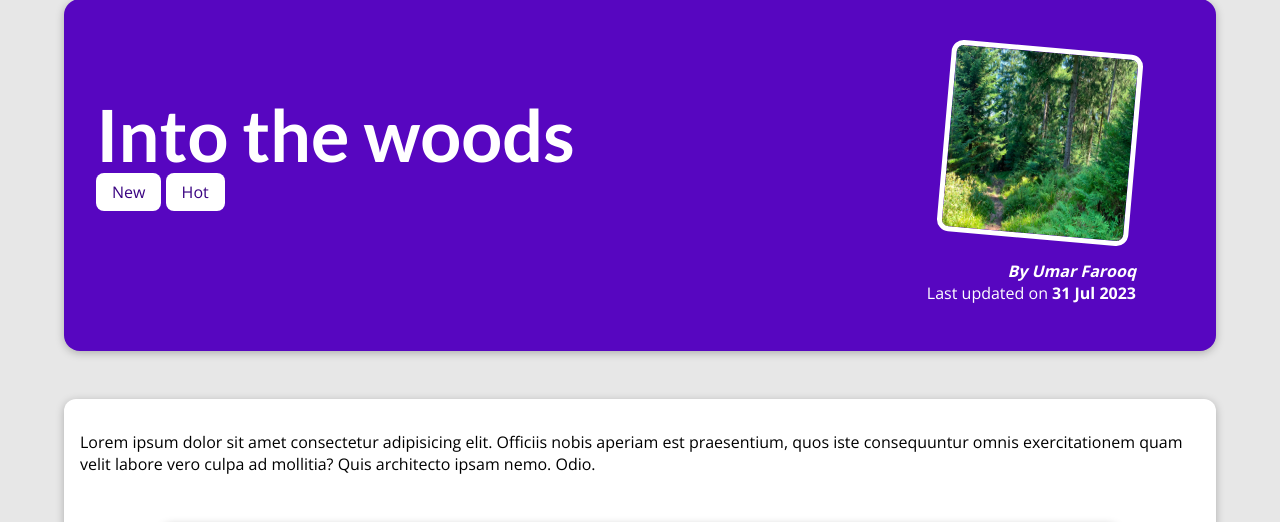
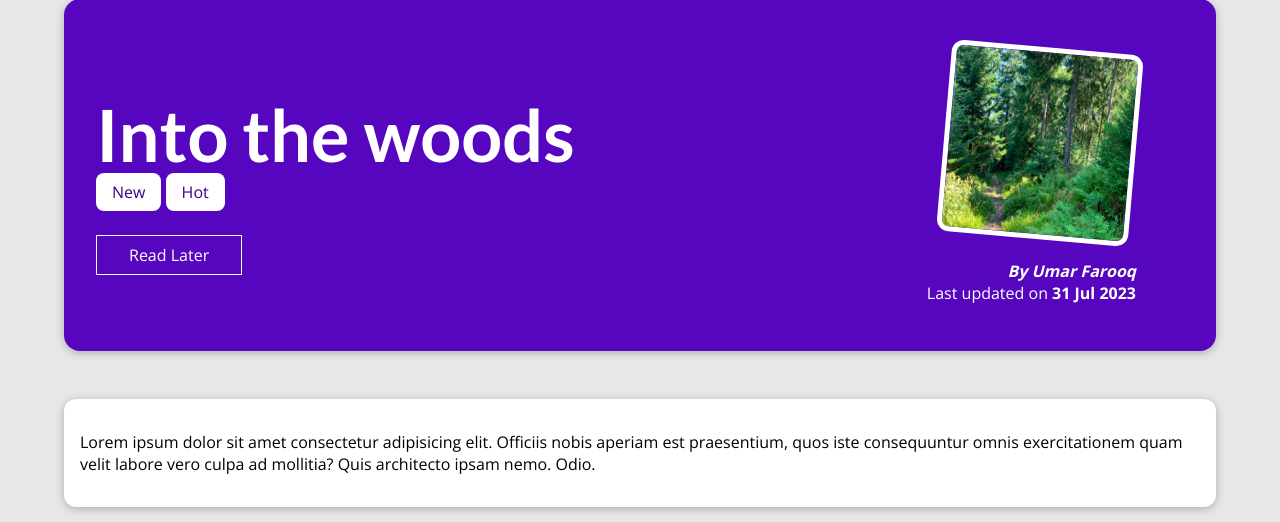
Before and after one commit to Umar-Mughal/Django-Teaching, a Django app: a page that uses my_site/blog/templates/blog/post-detail.html in a window 1280 px wide. Shown: the part 129-651 px from the top of the page. Run offline with Django 4.2, Linux system fonts and the light colour scheme; data comes from the database, SQL or seed files in the repository.

Commit message:
Read Later Feature Starting Setup

```diff
--- a/my_site/blog/static/blog/post-detail.css
+++ b/my_site/blog/static/blog/post-detail.css
@@ -55,6 +55,25 @@ body {
 
 #summary time {
   font-weight: bold;
+}
+
+#read-later {
+  margin: 2rem 0;
+}
+
+#read-later button {
+  background-color: transparent;
+  border: 1px solid white;
+  padding: 0.5rem 2rem;
+  font: inherit;
+  color: white;
+  cursor: pointer;
+}
+
+#read-later button:hover,
+#read-later button:active {
+  background-color: white;
+  color: #390281;
 }
 
 main {
--- a/my_site/blog/templates/blog/post-detail.html
+++ b/my_site/blog/templates/blog/post-detail.html
@@ -10,6 +10,15 @@
 {% endblock %}
 
 {% block content %}
+
+{% if comment_form.errors %}
+  <div id="alert">
+    <h2>Saving the comment failed!</h2>
+    <p>Please check the comment form below the post and fix your erros.</p>
+    <a href="#comment-form">Fix!</a>
+  </div>
+{% endif %}
+
 <section id="summary">
   <h2>{{ post.title }}</h2>
   <div>
@@ -17,21 +26,24 @@
       <span class="tag">{{ tag.caption }}</span>
     {% endfor %}
   </div>
+  <div id="read-later">
+    <form action="{% url "read-later" %}" method="POST">
+      {% csrf_token %}
+      <input type="hidden" value="{{ post.id }}" name="post_id">
+      <button>Read Later</button>
+    </form>
+  </div>
   <article>
-    <img src="{{ post.image.url }}" alt="Post Title" />
-    <address>By {{ post.author }}</address>
+    <img src="{{ post.image.url }}" alt="{{ post.title }}" />
+    <address>By <a href="mailto:{{ post.author.email_address }}">{{ post.author }}</a></address>
     <div>Last updated on <time>{{ post.date|date:"d M Y" }}</time></div>
   </article>
 </section>
-{% if comment_form.errors %}
-  <div id="alert">
-    <h2>Saving the comment failed!</h2>
-    <p>Please check the comment form below the post and fix your erros.</p>
-    <a href="#comment-form">Fix!</a>
-  </div>
-{% endif %}
+
 <main>
   {{ post.content|linebreaks }}
+</main>
+
 <section id="comments">
   <ul>
     {% for comment in comments %}
@@ -42,9 +54,10 @@
     {% endfor %}
   </ul>
 </section>
+
 <section id="comment-form">
   <h2>Your Comment</h2>
-    <form action="{% url 'post-detail-page' post.slug %}" method="POST">
+  <form action="{% url "post-detail-page" post.slug %}" method="POST">
     {% csrf_token %}
     {% for form_field in comment_form %}
       <div class="form-control {% if form_field.errors %}invalid{% endif %}">
@@ -53,9 +66,7 @@
         {{ form_field.errors }}
       </div>
     {% endfor %}
-
     <button>Save Comment</button>
   </form>
 </section>
-</main>
 {% endblock %}
--- a/my_site/blog/urls.py
+++ b/my_site/blog/urls.py
@@ -4,5 +4,6 @@ from . import views
 urlpatterns = [
     path("", views.StartingPageView.as_view(), name="starting-page"),
     path("posts", views.AllPostsView.as_view(), name="posts-page"),
-    path("posts/<slug:slug>", views.SinglePostView.as_view(), name="post-detail-page")
+    path("posts/<slug:slug>", views.SinglePostView.as_view(), name="post-detail-page"),
+    path("read-later", views.ReadLaterView.as_view(), name="read-later")
 ]
--- a/my_site/blog/views.py
+++ b/my_site/blog/views.py
@@ -60,3 +60,7 @@ class SinglePostView(View):
             "comments": post.comments.all().order_by('-id')
         }
         return render(request, "blog/post-detail.html", context)
+
+class ReadLaterView(View):
+    def post(self, request):
+        pass
```
Lines whose indentation alone changed are shown as unchanged.
